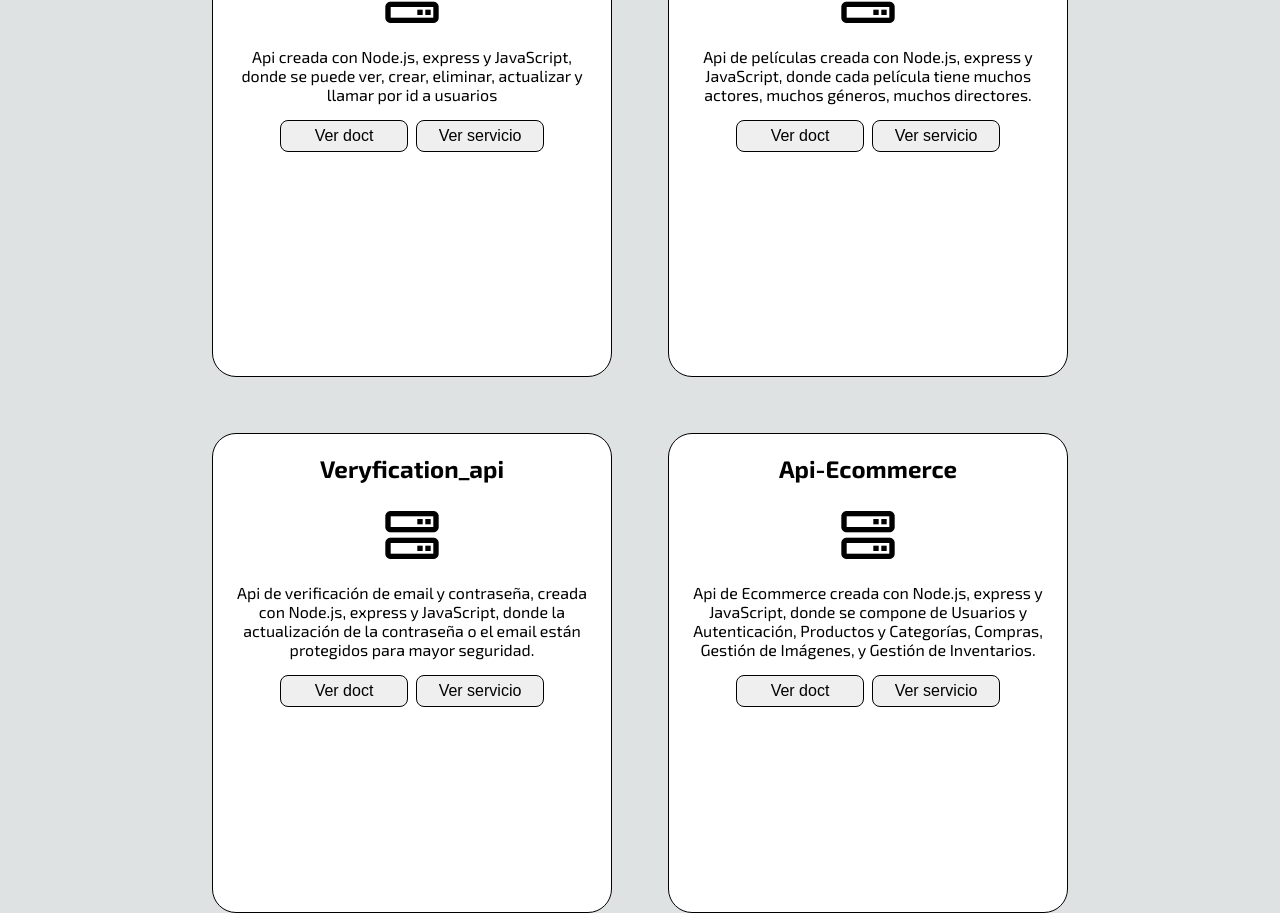
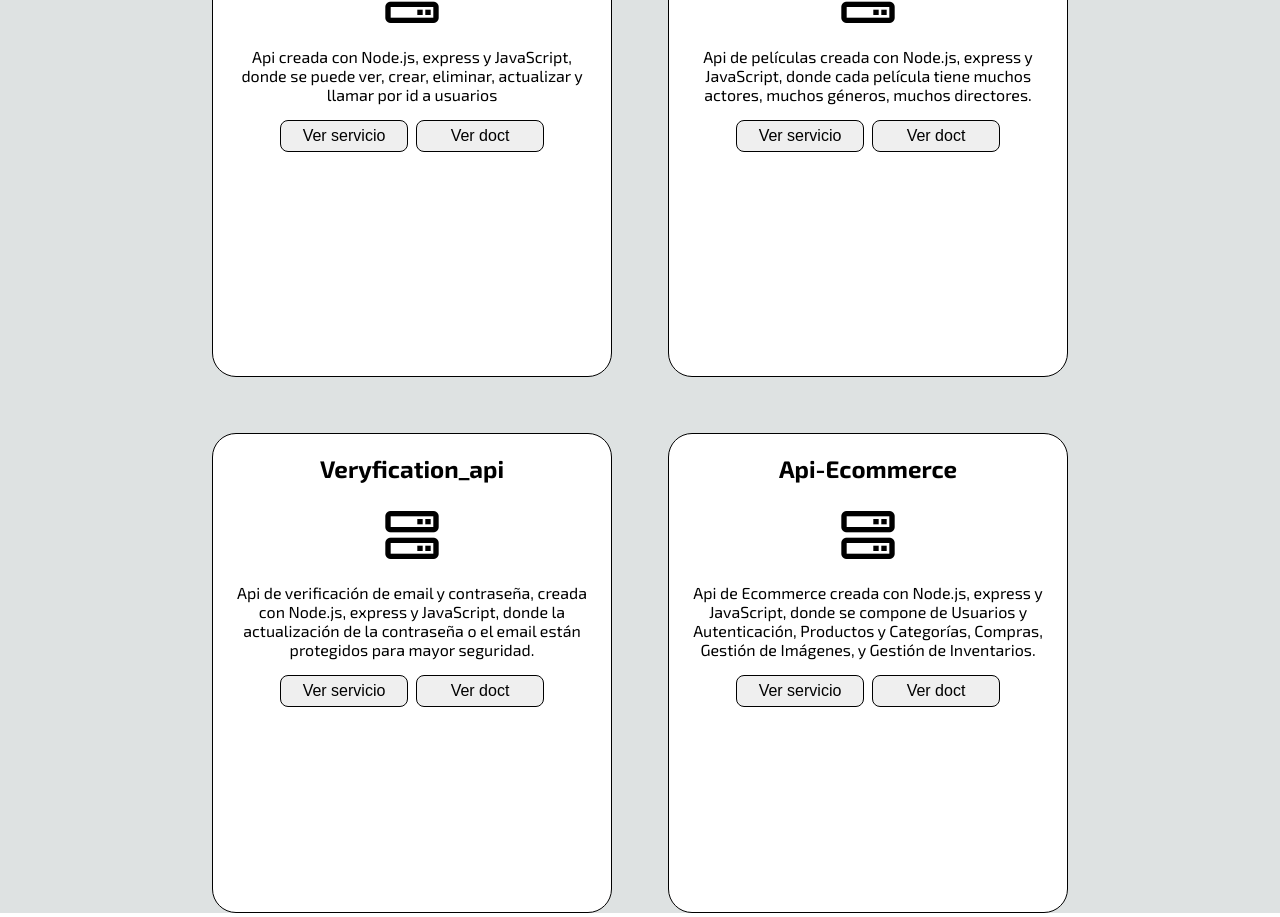
Before and after one commit to Abimael-p/Mi-Portafolio, a React (Vite) app: page / in a window 1280 px wide. Shown: the part 2080-2997 px from the top of the page. Built offline with nearby package versions, Linux system fonts and the light colour scheme.

Commit message:
arc. update

```diff
--- a/src/components/AboutMe/AboutMe.jsx
+++ b/src/components/AboutMe/AboutMe.jsx
@@ -26,7 +26,7 @@ const AboutMe = () => {
           oportunidad de trabajar juntos en el futuro!
         </p>
         <div className="btn-downloand-CV">
-            <a href="https://drive.google.com/file/d/1mwo-mybxyL38M7yIFR8CmkC2ucEh6G-9/view">
+            <a href="https://drive.google.com/file/d/18uT66iUo7wxbdflEcQfd1IVX2Wt4aP_0/view?usp=drive_link">
                 <button> Descargar CV </button>
             </a>
         </div>
--- a/src/components/ApiEcommerce/ApiEcommerce.jsx
+++ b/src/components/ApiEcommerce/ApiEcommerce.jsx
@@ -14,13 +14,13 @@ const ApiEcommerce = () => {
       </p>
       <div className="container-service-api-ecommerce-btn">
         <div className="btn-service-api-ecommerce">
-          <a href="https://api-movies-953k.onrender.com/">
-            <button>Ver doct</button>
+          <a href="https://api-ecommerce-djqa.onrender.com">
+            <button>Ver servicio</button>
           </a>
         </div>
         <div className="btn-service-api-ecommerce">
-          <a href="https://www.postman.com/bold-comet-805925/workspace/movies-db/overview">
-            <button>Ver servicio</button>
+          <a href="https://www.postman.com/bold-comet-805925/workspace/ecommerce-api">
+            <button>Ver doct</button>
           </a>
         </div>
       </div>
--- a/src/components/ApiMovies/ApiMovies.jsx
+++ b/src/components/ApiMovies/ApiMovies.jsx
@@ -14,12 +14,12 @@ const ApiMovies = () => {
       <div className="container-service-api-movies-btn">
         <div className="btn-service-api-movies">
           <a href="https://api-movies-953k.onrender.com/">
-            <button>Ver doct</button>
+            <button>Ver servicio</button>
           </a>
         </div>
         <div className="btn-service-api-movies">
           <a href="https://www.postman.com/bold-comet-805925/workspace/movies-db/overview">
-            <button>Ver servicio</button>
+            <button>Ver doct</button>
           </a>
         </div>
       </div>
--- a/src/components/UserCrud/UserCrud.jsx
+++ b/src/components/UserCrud/UserCrud.jsx
@@ -14,12 +14,12 @@ const UserCrud = () => {
       <div className="container-service-api-btn">
         <div className="btn-service-api">
           <a href="https://api-crud-users-5871.onrender.com/">
-            <button>Ver doct</button>
+            <button>Ver servicio</button>
           </a>
         </div>
         <div className="btn-service-api">
           <a href="https://www.postman.com/bold-comet-805925/workspace/crud-users">
-            <button>Ver servicio</button>
+            <button>Ver doct</button>
           </a>
         </div>
       </div>
--- a/src/components/VerificationApi/VerificationApi.jsx
+++ b/src/components/VerificationApi/VerificationApi.jsx
@@ -15,12 +15,12 @@ const VerificationApi = () => {
       <div className="container-service-api-verification-btn">
         <div className="btn-service-api-verification">
           <a href="https://api-user-verification-db.onrender.com/">
-            <button>Ver doct</button>
+            <button>Ver servicio</button>
           </a>
         </div>
         <div className="btn-service-api-verification">
           <a href="https://www.postman.com/bold-comet-805925/workspace/veryfication-api/overview">
-            <button>Ver servicio</button>
+            <button>Ver doct</button>
           </a>
         </div>
       </div>
```
